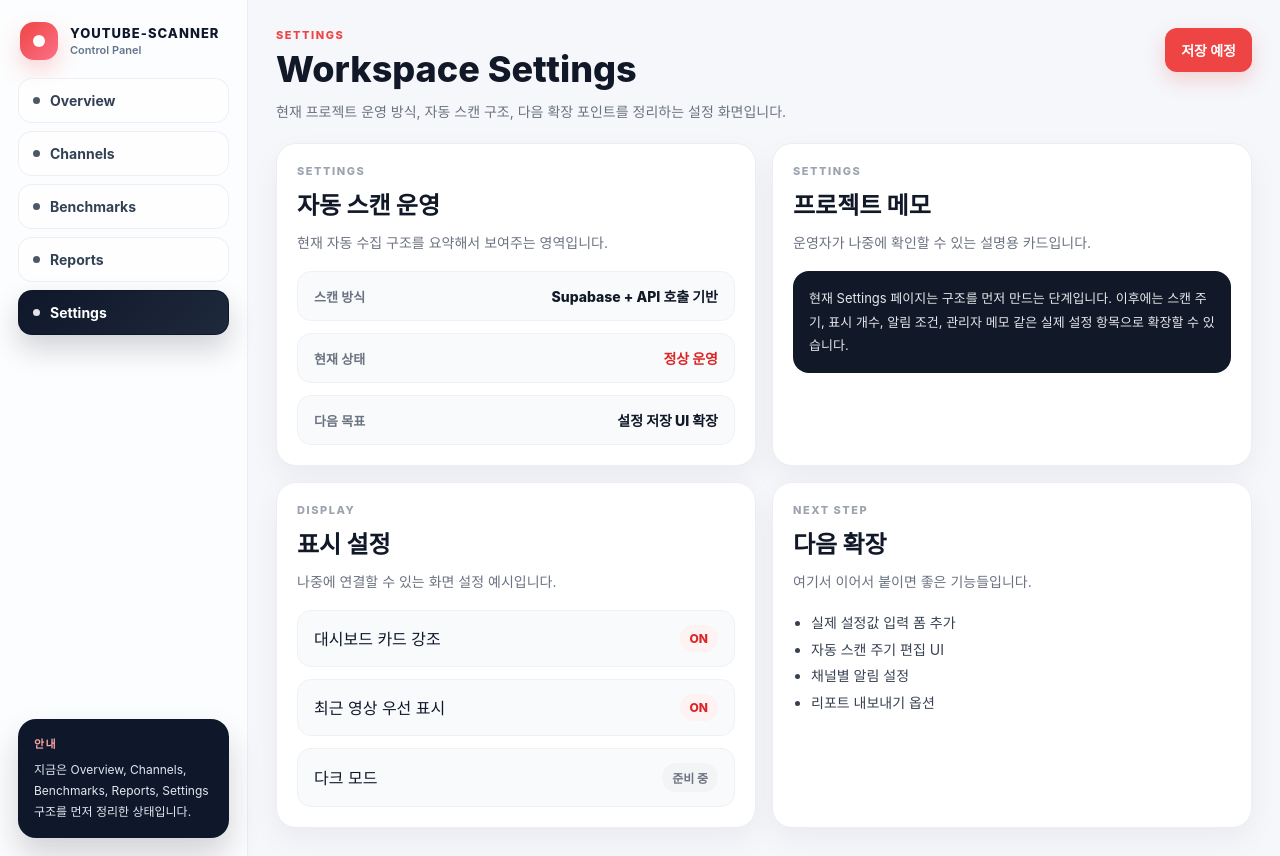
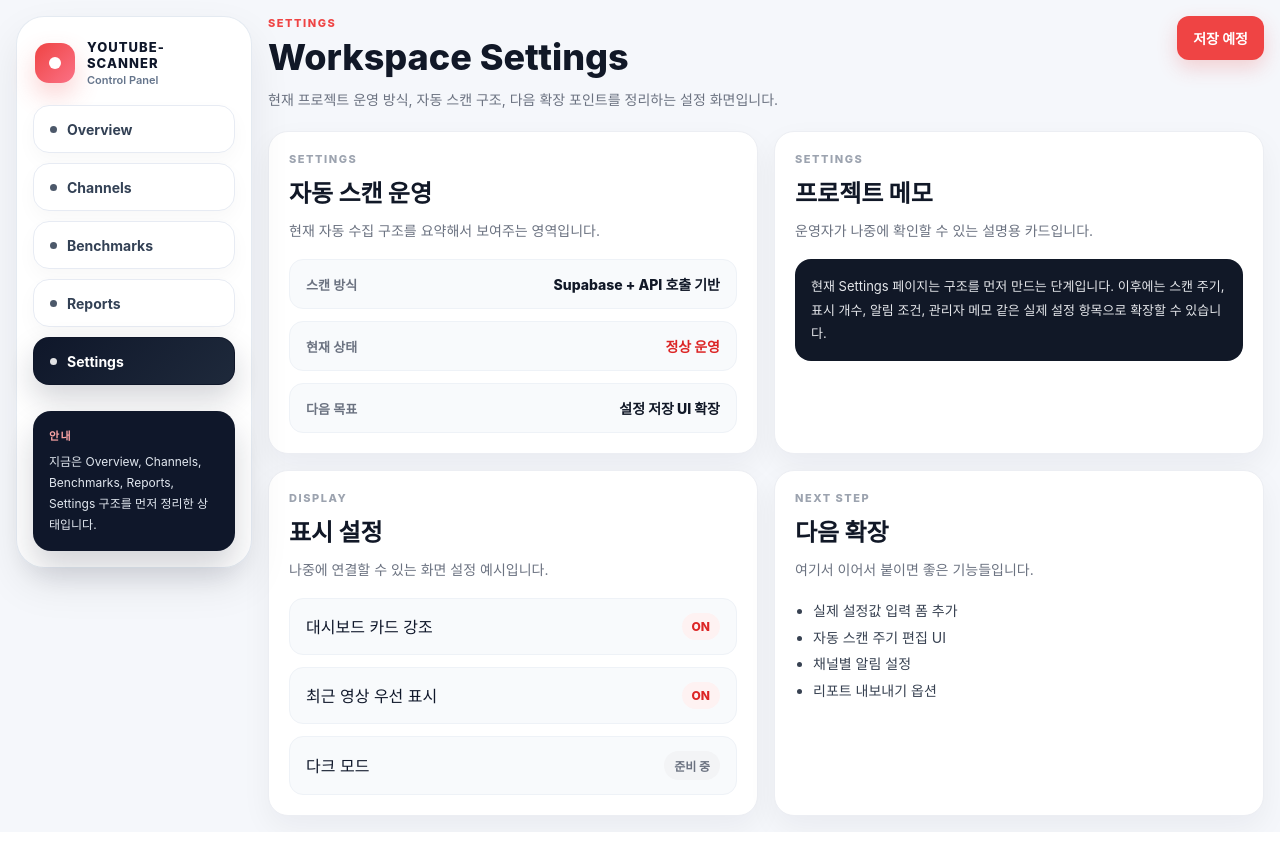
Before and after one commit to hyojeonglee673-dot/youtube-scanner, a Next.js app: page /settings in a window 1280 px wide. After the commit the page ends 832 px from the top, so only its background shows below. Built offline with nearby package versions, Linux system fonts and the light colour scheme.

Commit message:
Finish multi-page dashboard layout and sidebar alignment

```diff
--- a/app/components/sidebar.tsx
+++ b/app/components/sidebar.tsx
@@ -50,8 +50,7 @@ export default function Sidebar() {
       <div style={bottomBoxStyle}>
         <div style={bottomTitleStyle}>안내</div>
         <p style={bottomTextStyle}>
-          지금은 Overview, Channels, Benchmarks, Reports, Settings
-          구조를 먼저 정리한 상태입니다.
+          지금은 Overview, Channels, Benchmarks, Reports, Settings 구조를 먼저 정리한 상태입니다.
         </p>
       </div>
     </aside>
@@ -59,21 +58,24 @@ export default function Sidebar() {
 }
 
 const asideStyle: CSSProperties = {
-  width: 248,
-  minHeight: '100vh',
-  padding: 18,
-  background: 'rgba(255,255,255,0.72)',
-  backdropFilter: 'blur(14px)',
-  borderRight: '1px solid rgba(226,232,240,0.7)',
+  width: 236,
+  padding: 16,
+  background: 'rgba(255,255,255,0.92)',
+  backdropFilter: 'blur(16px)',
+  border: '1px solid rgba(226,232,240,0.9)',
+  borderRadius: 28,
+  boxShadow: '0 18px 40px rgba(15, 23, 42, 0.08)',
   display: 'flex',
   flexDirection: 'column',
   gap: 18,
   position: 'sticky',
-  top: 0,
+  top: 16,
+  alignSelf: 'flex-start',
+  flexShrink: 0,
 }
 
 const brandWrapStyle: CSSProperties = {
-  padding: '4px 2px 0',
+  padding: '6px 2px 0',
 }
 
 const brandTopStyle: CSSProperties = {
@@ -83,21 +85,22 @@ const brandTopStyle: CSSProperties = {
 }
 
 const brandIconStyle: CSSProperties = {
-  width: 38,
-  height: 38,
+  width: 40,
+  height: 40,
   borderRadius: 14,
   background: 'linear-gradient(135deg, #ef4444 0%, #fb7185 100%)',
   display: 'flex',
   alignItems: 'center',
   justifyContent: 'center',
-  boxShadow: '0 10px 22px rgba(239, 68, 68, 0.22)',
+  boxShadow: '0 12px 26px rgba(239, 68, 68, 0.24)',
+  flexShrink: 0,
 }
 
 const brandDotStyle: CSSProperties = {
   width: 12,
   height: 12,
   borderRadius: 999,
-  background: '#fff',
+  background: '#ffffff',
 }
 
 const brandTitleStyle: CSSProperties = {
@@ -117,28 +120,30 @@ const brandSubStyle: CSSProperties = {
 const navStyle: CSSProperties = {
   display: 'flex',
   flexDirection: 'column',
-  gap: 8,
+  gap: 10,
 }
 
 const navItemStyle: CSSProperties = {
   display: 'flex',
   alignItems: 'center',
   gap: 10,
-  padding: '13px 14px',
-  borderRadius: 14,
+  minHeight: 48,
+  padding: '0 16px',
+  borderRadius: 16,
   color: '#334155',
   fontSize: 14,
   fontWeight: 700,
-  background: 'rgba(255,255,255,0.58)',
-  border: '1px solid rgba(226,232,240,0.65)',
+  background: '#ffffff',
+  border: '1px solid #e7ebf3',
+  boxShadow: '0 8px 20px rgba(15, 23, 42, 0.03)',
 }
 
 const navItemActiveStyle: CSSProperties = {
   ...navItemStyle,
   color: '#ffffff',
   background: 'linear-gradient(135deg, #0f172a 0%, #1e293b 100%)',
-  border: '1px solid rgba(15,23,42,0.92)',
-  boxShadow: '0 14px 28px rgba(15, 23, 42, 0.18)',
+  border: '1px solid rgba(15,23,42,0.95)',
+  boxShadow: '0 14px 30px rgba(15, 23, 42, 0.18)',
 }
 
 const navBulletStyle: CSSProperties = {
@@ -147,10 +152,11 @@ const navBulletStyle: CSSProperties = {
   borderRadius: 999,
   background: 'currentColor',
   opacity: 0.88,
+  flexShrink: 0,
 }
 
 const bottomBoxStyle: CSSProperties = {
-  marginTop: 'auto',
+  marginTop: 8,
   padding: 16,
   borderRadius: 18,
   background: '#0f172a',
--- a/app/settings/page.tsx
+++ b/app/settings/page.tsx
@@ -116,13 +116,18 @@ export default function SettingsPage() {
 
 const shellStyle: CSSProperties = {
   display: 'flex',
+  gap: 16,
+  alignItems: 'flex-start',
   minHeight: '100vh',
+  padding: '16px',
   background: '#f5f7fb',
 }
 
+
 const pageStyle: CSSProperties = {
   flex: 1,
-  padding: '28px',
+  minWidth: 0,
+  padding: 0,
 }
 
 const heroStyle: CSSProperties = {
```
Also changed, not shown: app/benchmarks/page.tsx (+4 -4 lines), app/components/benchmarks-page-client.tsx (+6 -5 lines), app/components/channels-page-client.tsx (+6 -5 lines), app/components/dashboard-client.tsx (+5 -5 lines), app/components/reports-page-client.tsx (+8 -1 lines), app/reports/page.tsx (+7 -1 lines).
